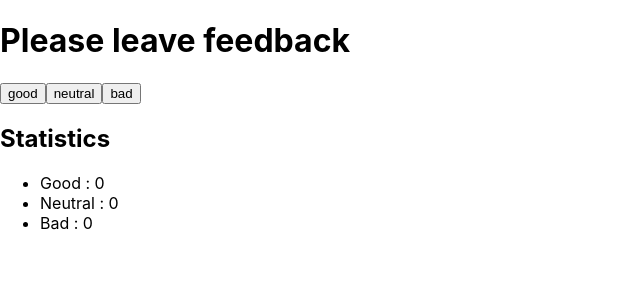
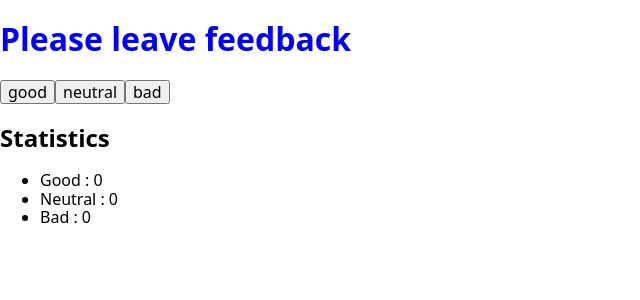
Before and after one commit to theUncleOleh/goit-react-hw-02-feedback, a React (Create React App) app: page / in a window 1280 px wide. Shown: the top 300 px of the page, without its empty margins (0-640 px from the left). Built offline with nearby package versions, Linux system fonts and the light colour scheme.

Commit message:
add css module

```diff
--- a/package.json
+++ b/package.json
@@ -8,6 +8,7 @@
     "@testing-library/react": "^12.1.2",
     "@testing-library/user-event": "^13.5.0",
     "gh-pages": "^3.2.3",
+    "modern-normalize": "^1.1.0",
     "mrm": "^3.0.10",
     "react": "^17.0.2",
     "react-dom": "^17.0.2",
@@ -23,7 +24,6 @@
     "predeploy": "npm run build",
     "deploy": "gh-pages -d build"
   },
-
   "eslintConfig": {
     "extends": [
       "react-app",
--- a/src/components/Feedback/Feedback.js
+++ b/src/components/Feedback/Feedback.js
@@ -1,6 +1,6 @@
 import React from 'react';
 import { Fragment } from 'react/cjs/react.production.min';
-import './Feedback.css';
+import styles from './Feedback.module.css';
 
 class Feedback extends React.Component {
   //  constructor () {
@@ -22,39 +22,63 @@ class Feedback extends React.Component {
   handleGoodButton = () => {
     console.log(' good');
     console.log(this);
-    this.setState({
-      good: 13,
+    this.setState(prevState => {
+      return {
+        good: prevState.good + 1,
+      };
     });
   };
   handleNeutralButton = () => {
     console.log('neutral');
     console.log(this);
+    this.setState(prevState => {
+      return {
+        neutral: prevState.neutral + 1,
+      };
+    });
   };
   handleBadButton = () => {
     console.log('bad');
     console.log(this);
+    this.setState(prevState => {
+      return {
+        bad: prevState.bad + 1,
+      };
+    });
   };
 
   render() {
     return (
       <Fragment>
-        <h1>Please leave feedback</h1>
-        <div>
-          <button type="button" onClick={this.handleGoodButton}>
+        <h1 className={styles.Feedback__header}>Please leave feedback</h1>
+        <div className="Feedback__container">
+          <button
+            type="button"
+            onClick={this.handleGoodButton}
+            className="Feedback__btn"
+          >
             good
           </button>
-          <button type="button" onClick={this.handleNeutralButton}>
+          <button
+            type="button"
+            onClick={this.handleNeutralButton}
+            className="Feedback__btn"
+          >
             neutral
           </button>
-          <button type="button" onClick={this.handleBadButton}>
+          <button
+            type="button"
+            onClick={this.handleBadButton}
+            className="Feedback__btn"
+          >
             bad
           </button>
         </div>
-        <h2>Statistics</h2>
-        <ul>
-          <li>Good : {this.state.good}</li>
-          <li>Neutral : {this.state.neutral}</li>
-          <li>Bad : {this.state.bad}</li>
+        <h2 className="Feedback__title">Statistics</h2>
+        <ul className="Feedback__list">
+          <li className="Feedback__item">Good : {this.state.good}</li>
+          <li className="Feedback__item">Neutral : {this.state.neutral}</li>
+          <li className="Feedback__item">Bad : {this.state.bad}</li>
         </ul>
       </Fragment>
     );
--- /dev/null
+++ b/src/components/Feedback/Feedback.module.css
@@ -0,0 +1,7 @@
+.Feedback__header {
+  color: blue;
+}
+
+.Feedback__container {
+  display: flex;
+}
--- a/src/index.js
+++ b/src/index.js
@@ -1,6 +1,7 @@
 import React from 'react';
 import ReactDOM from 'react-dom';
 import './index.css';
+import 'modern-normalize/modern-normalize.css';
 import App from './App';
 import reportWebVitals from './reportWebVitals';
 
```
Also changed, not shown: src/components/Feedback/Feedback.css (deleted), 2 other files (tests, documents, lock files or other folders).
